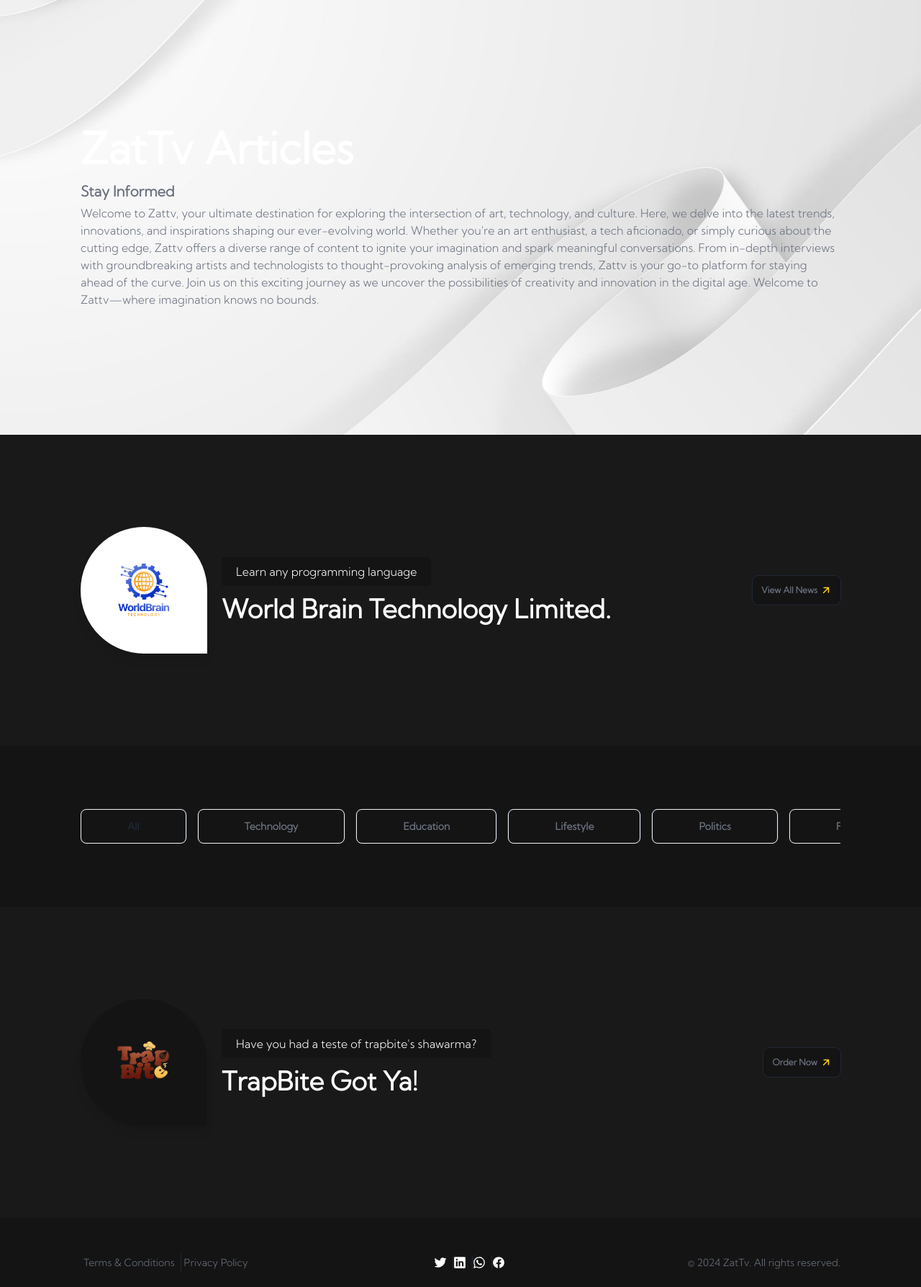
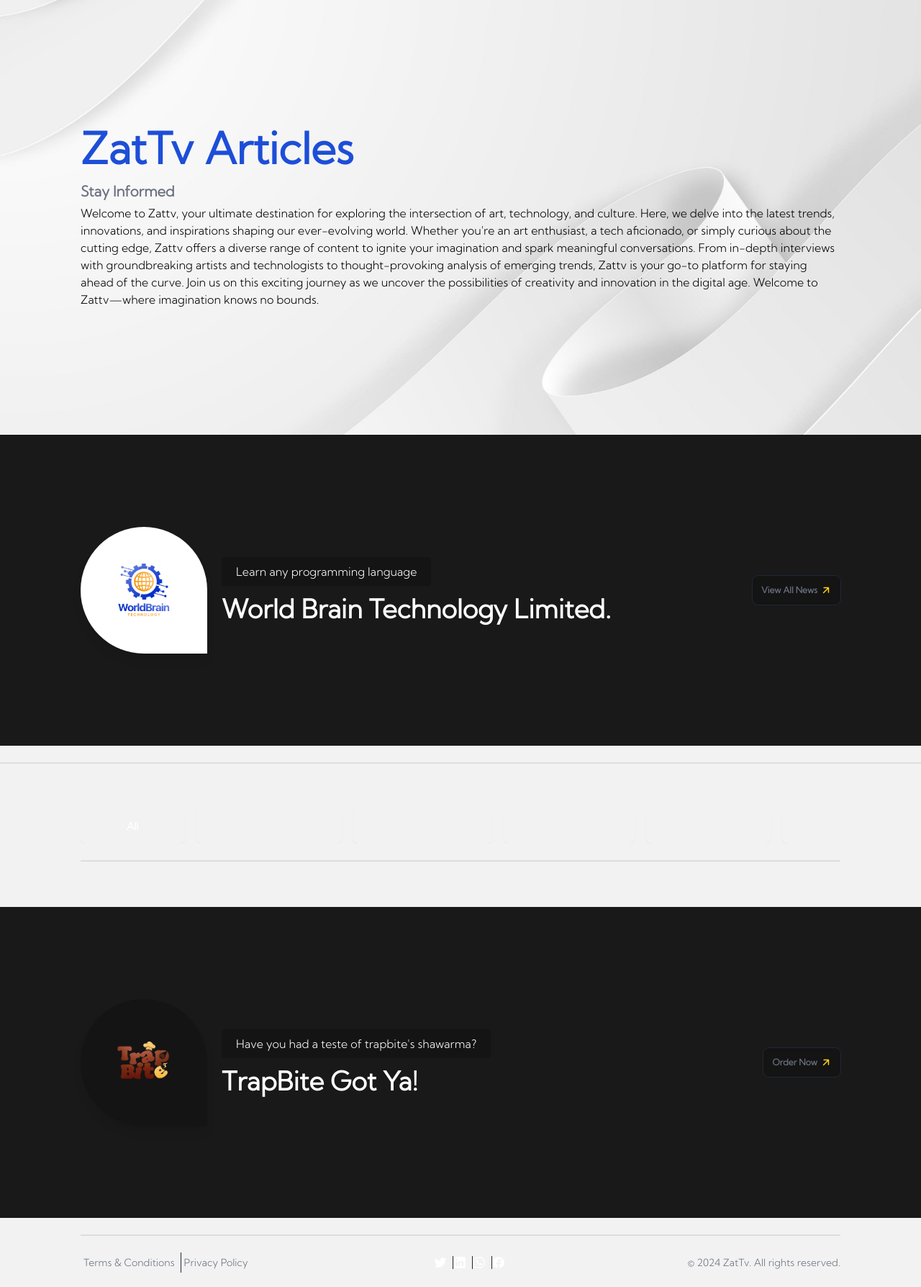
Before and after one commit to godson-pius/zattv, a PHP site: page /articles?category=1 in a window 1280 px wide. Shown: the part 132-1920 px from the top of the page at 72% size. Run offline with PHP 8.4, Linux system fonts and the light colour scheme; the visitor is signed in with stand-in values (Sample User, id 1); data that the repository does not hold is empty; some libraries are stand-ins or nearby versions.

Commit message:
Added image to blog post

```diff
--- a/articles.php
+++ b/articles.php
@@ -82,16 +82,16 @@ if (isset($_POST['likepost'])) {
     <title>Zattv</title>
 </head>
 
-<body class="bg-[#141414]">
+<body class="bg-[#f2f2f2]">
     <main>
         <!-- HEADER SECTION -->
         <?php require_once 'incs/header.php'; ?>
 
         <!-- HERO SECTION -->
         <section class="w-full hero flex flex-col items-start py-16 md:py-44 px-10 lg:px-28 bg-[url('./assets/images/hero2.jpg')] bg-cover bg-center">
-            <h1 class="text-4xl lg:text-6xl text-white font-bold" data-aos="fade-right" id="headline">ZatTv Articles</h1>
+            <h1 class="text-4xl lg:text-6xl text-blue-700 font-extrabold" data-aos="fade-right" id="headline">ZatTv Articles</h1>
             <h3 class="text-gray-500 text-xl mt-4 mb-1 font-bold">Stay Informed</h3>
-            <p class="text-gray-500">
+            <p class="text-black">
 
                 Welcome to Zattv, your ultimate destination for exploring the intersection of art, technology, and culture. Here, we delve into the latest trends, innovations, and inspirations shaping our ever-evolving world. Whether you're an art enthusiast, a tech aficionado, or simply curious about the cutting edge, Zattv offers a diverse range of content to ignite your imagination and spark meaningful conversations. From in-depth interviews with groundbreaking artists and technologists to thought-provoking analysis of emerging trends, Zattv is your go-to platform for staying ahead of the curve. Join us on this exciting journey as we uncover the possibilities of creativity and innovation in the digital age. Welcome to Zattv—where imagination knows no bounds.</p>
         </section>
@@ -127,17 +127,17 @@ if (isset($_POST['likepost'])) {
         <section class="w-full flex-col md:flex-row py-10 px-10 lg:px-28" id="posts">
             <!-- Categories -->
             <div class="links w-full flex items-center gap-4 overflow-x-auto no-scrollbar">
-            <a href="articles" class="btn px-16 bg-[#141414] ring-1 ring-gray-800 text-sm <?php if (!$cat) : echo 'bg-yellow-500 text-white'; endif; ?>">All</a>
-                <a href="articles?category=Technology" class="btn bg-[#141414] px-16 ring-1 ring-gray-800 text-gray-500 text-sm <?php if ($cat === 'Technology') : echo 'bg-yellow-500 text-white'; endif; ?>">Technology</a>
-                <a href="articles?category=Education" class="btn bg-[#141414] px-16 ring-1 ring-gray-800 text-gray-500 text-sm <?php if ($cat === 'Education') : echo 'bg-yellow-500 text-white'; endif; ?>">Education</a>
-                <a href="articles?category=Lifestyle" class="btn bg-[#141414] px-16 ring-1 ring-gray-800 text-gray-500 text-sm <?php if ($cat === 'Lifestyle') : echo 'bg-yellow-500 text-white'; endif; ?>">Lifestyle</a>
-                <a href="articles?category=Politics" class="btn bg-[#141414] px-16 ring-1 ring-gray-800 text-gray-500 text-sm <?php if ($cat === 'Politics') : echo 'bg-yellow-500 text-white'; endif; ?>">Politics</a>
-                <a href="articles?category=Fashion" class="btn bg-[#141414] px-16 ring-1 ring-gray-800 text-gray-500 text-sm <?php if ($cat === 'Fashion') : echo 'bg-yellow-500 text-white'; endif; ?>">Fashion</a>
-                <a href="articles?category=Inspiration" class="btn bg-[#141414] px-16 ring-1 ring-gray-800 text-gray-500 text-sm <?php if ($cat === 'Inspiration') : echo 'bg-yellow-500 text-white'; endif; ?>">Inspiration</a>
-                <a href="articles?category=Entertainment" class="btn bg-[#141414] px-16 ring-1 ring-gray-800 text-gray-500 text-sm <?php if ($cat === 'Entertainment') : echo 'bg-yellow-500 text-white'; endif; ?>">Entertainment</a>
-                <a href="articles?category=Religion" class="btn bg-[#141414] px-16 ring-1 ring-gray-800 text-gray-500 text-sm <?php if ($cat === 'Religion') : echo 'bg-yellow-500 text-white'; endif; ?>">Religion</a>
-                <a href="articles?category=Health" class="btn bg-[#141414] px-16 ring-1 ring-gray-800 text-gray-500 text-sm <?php if ($cat === 'Health') : echo 'bg-yellow-500 text-white'; endif; ?>">Health</a>
-                <a href="articles?category=Sports" class="btn bg-[#141414] px-16 ring-1 ring-gray-800 text-gray-500 text-sm <?php if ($cat === 'Sports') : echo 'bg-yellow-500 text-white'; endif; ?>">Sports</a>
+                <a href="articles" class="btn px-16 outline-none border-none hover:bg-blue-500 hover:text-white text-white text-sm <?php if (!$cat) : echo 'bg-blue-700'; endif; ?>">All</a>
+                <a href="articles?category=Technology" class="btn px-16 border-none hover:bg-blue-500 hover:text-white text-[#f2f2f2] text-sm <?php if ($cat === 'Technology') : echo 'bg-blue-700'; endif; ?>">Technology</a>
+                <a href="articles?category=Education" class="btn px-16 border-none hover:bg-blue-500 hover:text-white text-[#f2f2f2] text-sm <?php if ($cat === 'Education') : echo 'bg-blue-700'; endif; ?>">Education</a>
+                <a href="articles?category=Lifestyle" class="btn px-16 border-none hover:bg-blue-500 hover:text-white text-[#f2f2f2] text-sm <?php if ($cat === 'Lifestyle') : echo 'bg-blue-700'; endif; ?>">Lifestyle</a>
+                <a href="articles?category=Politics" class="btn px-16 border-none hover:bg-blue-500 hover:text-white text-[#f2f2f2] text-sm <?php if ($cat === 'Politics') : echo 'bg-blue-700'; endif; ?>">Politics</a>
+                <a href="articles?category=Fashion" class="btn px-16 border-none hover:bg-blue-500 hover:text-white text-[#f2f2f2] text-sm <?php if ($cat === 'Fashion') : echo 'bg-blue-700'; endif; ?>">Fashion</a>
+                <a href="articles?category=Inspiration" class="btn px-16 border-none hover:bg-blue-500 hover:text-white text-[#f2f2f2] text-sm <?php if ($cat === 'Inspiration') : echo 'bg-blue-700'; endif; ?>">Inspiration</a>
+                <a href="articles?category=Entertainment" class="btn px-16 border-none hover:bg-blue-500 hover:text-white text-[#f2f2f2] text-sm <?php if ($cat === 'Entertainment') : echo 'bg-blue-700'; endif; ?>">Entertainment</a>
+                <a href="articles?category=Religion" class="btn px-16 border-none hover:bg-blue-500 hover:text-white text-[#f2f2f2] text-sm <?php if ($cat === 'Religion') : echo 'bg-blue-700'; endif; ?>">Religion</a>
+                <a href="articles?category=Health" class="btn px-16 border-none hover:bg-blue-500 hover:text-white text-[#f2f2f2] text-sm <?php if ($cat === 'Health') : echo 'bg-blue-700'; endif; ?>">Health</a>
+                <a href="articles?category=Sports" class="btn px-16 border-none hover:bg-blue-500 hover:text-white text-[#f2f2f2] text-sm <?php if ($cat === 'Sports') : echo 'bg-blue-700'; endif; ?>">Sports</a>
             </div>
 
             <!-- DIVIDER -->
@@ -157,51 +157,51 @@ if (isset($_POST['likepost'])) {
                         <!-- Single Post -->
                         <div class="post flex flex-col md:flex-row items-start gap-6 md:gap-16 mt-4 md:mt-10 pt-6 md:pt-10" data-aos="zoom-in-up" data-aos-duration="1500" data-aos-once="false">
                             <div class="author w-96 flex gap-3 items-center">
-                                <div class="image w-12 h-12 bg-cover bg-center shadow-lg rounded-full bg-[url('assets/images/logo.jpeg')]">
+                                <div class="image w-12 h-12 bg-cover bg-center shadow-lg rounded-full bg-[url('assets/images/blog/<?= $image; ?>')]">
                                 </div>
 
                                 <div>
-                                    <h1 class="font-bold text-white text-sm">Zat Admin</h1>
-                                    <p class="text-xs text-gray-500"><?= $category; ?></p>
+                                    <h1 class="font-bold text-black text-sm">Zat Admin</h1>
+                                    <p class="text-xs text-slate-900"><?= $category; ?></p>
                                 </div>
                             </div>
 
                             <article class="w-full">
-                                <p class="text-sm font-bold text-gray-500"><?= HUMAN_DATE($created_at); ?></p>
-                                <h1 class="text-white font-bold text-lg mt-5"><?= $title; ?></h1>
-                                <p class="text-gray-500"><?= $content; ?></p>
+                                <p class="text-sm font-bold text-slate-900"><?= HUMAN_DATE($created_at); ?></p>
+                                <h1 class="text-black font-bold text-lg mt-5 text-blue-700"><?= $title; ?></h1>
+                                <p class="text-slate-900"><?= $content; ?></p>
 
                                 <!-- Like post & Read more -->
                                 <div class="flex items-center justify-between mt-7">
                                     <div class="like flex gap-2 items-center">
                                         <form action="" method="post">
                                             <input type="hidden" name="postId" value="<?= $id; ?>">
-                                            <button type="submit" name="likepost" class="love flex items-center bg-[#191919] px-3 py-2 rounded-full gap-1">
+                                            <button type="submit" name="likepost" class="love flex items-center bg-blue-700 px-3 py-2 rounded-full gap-1">
                                                 <ion-icon name="<?php if (CHECK_MULTIPLE_DUPLICATE("likes", 'post_id', $id, 'user_id', $user_id) === true) {
                                                                     echo 'heart';
                                                                 } else {
                                                                     echo 'heart-outline';
                                                                 } ?>" class="<?php if (CHECK_MULTIPLE_DUPLICATE("likes", 'post_id', $id, 'user_id', $user_id) === true) : echo 'text-red-500';
                                                                                 endif; ?>"></ion-icon>
-                                                <p class="text-xs font-bold text-gray-500"><?= $numOfLikes; ?></p>
+                                                <p class="text-xs font-bold text-white"><?= $numOfLikes; ?></p>
                                             </button>
                                         </form>
 
-                                        <a href="read?post=<?= $slug; ?>" class="love flex items-center bg-[#191919] px-3 py-2 rounded-full gap-1">
+                                        <a href="read?post=<?= $slug; ?>" class="love flex items-center bg-blue-700 px-3 py-2 rounded-full gap-1">
                                             <ion-icon name="chatbubble-ellipses-outline"></ion-icon>
-                                            <p class="text-xs font-bold text-gray-500"><?= $numOfComments; ?></p>
+                                            <p class="text-xs font-bold text-white"><?= $numOfComments; ?></p>
                                         </a>
 
-                                        <div class="love flex items-center bg-[#191919] px-3 py-2 rounded-full gap-1">
+                                        <div class="love flex items-center bg-blue-700 px-3 py-2 rounded-full gap-1">
                                             <ion-icon name="share-social-outline"></ion-icon>
-                                            <p class="text-xs font-bold text-gray-500">14k</p>
+                                            <p class="text-xs font-bold text-white">14k</p>
                                         </div>
                                     </div>
 
                                     <!-- read more -->
-                                    <a href="read?post=<?= $slug; ?>" class="love flex bg-[#191919] btn btn-sm ring-1 ring-gray-800 text-xs rounded-lg text-gray-500">
+                                    <a href="read?post=<?= $slug; ?>" class="love flex bg-[#191919] btn btn-sm ring-1 ring-gray-800 text-xs rounded-lg text-slate-900 bg-white hover:bg-blue-700 hover:text-white">
                                         Read More
-                                        <ion-icon class="-rotate-45 text-[#ffd119]" name="arrow-forward"></ion-icon>
+                                        <ion-icon class="-rotate-45 text-blue-100" name="arrow-forward"></ion-icon>
                                     </a>
                                 </div>
                             </article>
--- a/manager/index.php
+++ b/manager/index.php
@@ -105,7 +105,7 @@ if (isset($_POST['deletepost'])) {
                         <!-- Single Post -->
                         <div class="post flex flex-col md:flex-row items-start gap-6 md:gap-16 mt-4 md:mt-10 pt-6 md:pt-10" data-aos="zoom-in-up" data-aos-duration="1500" data-aos-once="false">
                             <div class="author w-96 flex gap-3 items-center">
-                                <div class="image w-12 h-12 bg-cover bg-center shadow-lg rounded-full bg-[url('../assets/images/logo.jpeg')]">
+                                <div class="image w-12 h-12 bg-cover bg-center shadow-lg rounded-full bg-[url('../assets/images/blog/<?= $image; ?>')]">
                                 </div>
 
                                 <div>
--- a/read.php
+++ b/read.php
@@ -123,7 +123,7 @@ if ($_SESSION['user']) {
         <!-- RECENT POSTS -->
         <section class="w-full flex flex-col">
             <div class="w-full flex flex-col md:flex-row py-16 lg:py-32 px-10 lg:px-28 items-start gap-3 md:gap-12 bg-gray-200">
-                <div class="w-96 h-72 flex overflow bg-[url('https://images.unsplash.com/photo-1466611653911-95081537e5b7?w=800&auto=format&fit=crop&q=60&ixlib=rb-4.0.3&ixid=M3wxMjA3fDB8MHxzZWFyY2h8MTJ8fGNsaW1hdGV8ZW58MHx8MHx8fDA%3D')] bg-cover bg-center rounded-lg shadow-lg">
+                <div class="w-96 h-72 flex overflow bg-[url('assets/images/blog/<?= $image; ?>')] bg-cover bg-center rounded-lg shadow-lg">
                 </div>
 
 
```
Also changed, not shown: index.php (+27 -15 lines), manager/edit.php (+8 -2 lines), manager/new.php (+9 -4 lines), assets/images/blog/278824670_491204046019603_2207630457268464399_n.jpg (added), assets/images/blog/download.png (added), 3 other files.
